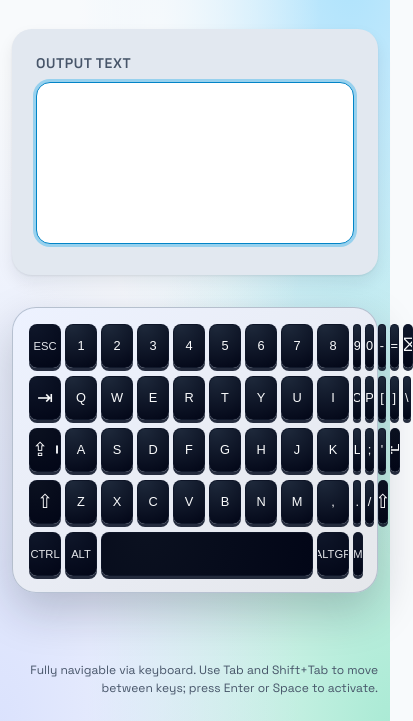
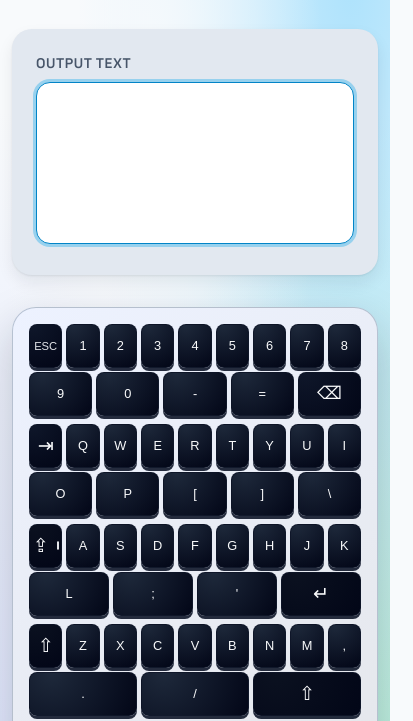
Before and after one commit to BenGephardt/GridBoard, a website: page index.html in a window 390 px wide. Shown: the part 122-843 px from the top of the page, 413 px wide, since content can reach past the window. Drawn offline with Linux system fonts and the light colour scheme.

Commit message:
feat: improve keyboard layout for better accessibility and responsiveness

```diff
--- a/style.css
+++ b/style.css
@@ -356,8 +356,12 @@
   }
 
   /* WCAG 2.5.8: 44px min-height keeps keys tappable for limited motor input */
+  /* WCAG 2.5.8: 44px min-height keeps keys tappable for limited motor input.
+     min-width holds the floor against flex-shrink. */
   .key {
     padding: 0.5rem 0.2rem;
+    flex: 1 1 32px;
+    min-width: 32px;
     min-height: 44px;
     border-radius: 8px;
     font-size: 0.8rem;
@@ -366,18 +370,22 @@
     overflow: hidden;
   }
 
-  /* 32px floor forces rows to wrap rather than compress keys below the
-     minimum touch target — tappability over authentic keyboard proportions */
+  /* Flex-wrap actually wraps overflow items onto the next line; auto-fit grid
+     squeezes them into the same row instead. Tappability over authentic
+     keyboard proportions. */
   .keyboard-row--1,
   .keyboard-row--2,
   .keyboard-row--3,
   .keyboard-row--4,
   .keyboard-row--5 {
-    grid-template-columns: repeat(auto-fit, minmax(32px, 1fr));
+    display: flex;
+    flex-wrap: wrap;
+    gap: var(--space-1);
+    grid-template-columns: none;
   }
 
   .key--space {
-    grid-column: span 6;
+    flex: 6 1 120px;
   }
 
   /* --- UPDATED SPECIAL KEY LOGIC --- */
@@ -407,6 +415,10 @@
   }
   .key--caps::before {
     content: "⇪";
+    font-size: 1.2rem;
+  }
+  .key--space::before {
+    content: "␣";
     font-size: 1.2rem;
   }
 
```
